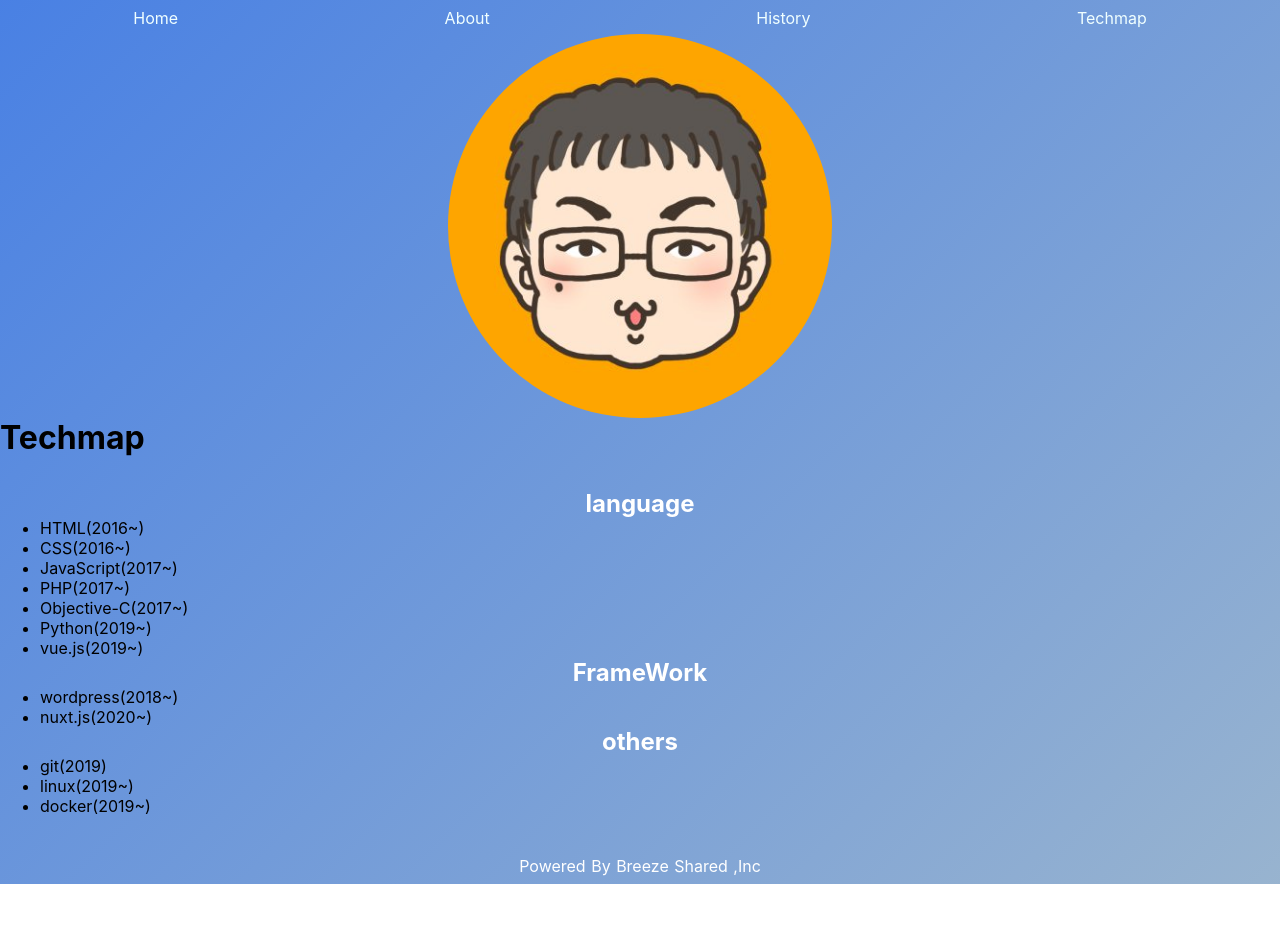
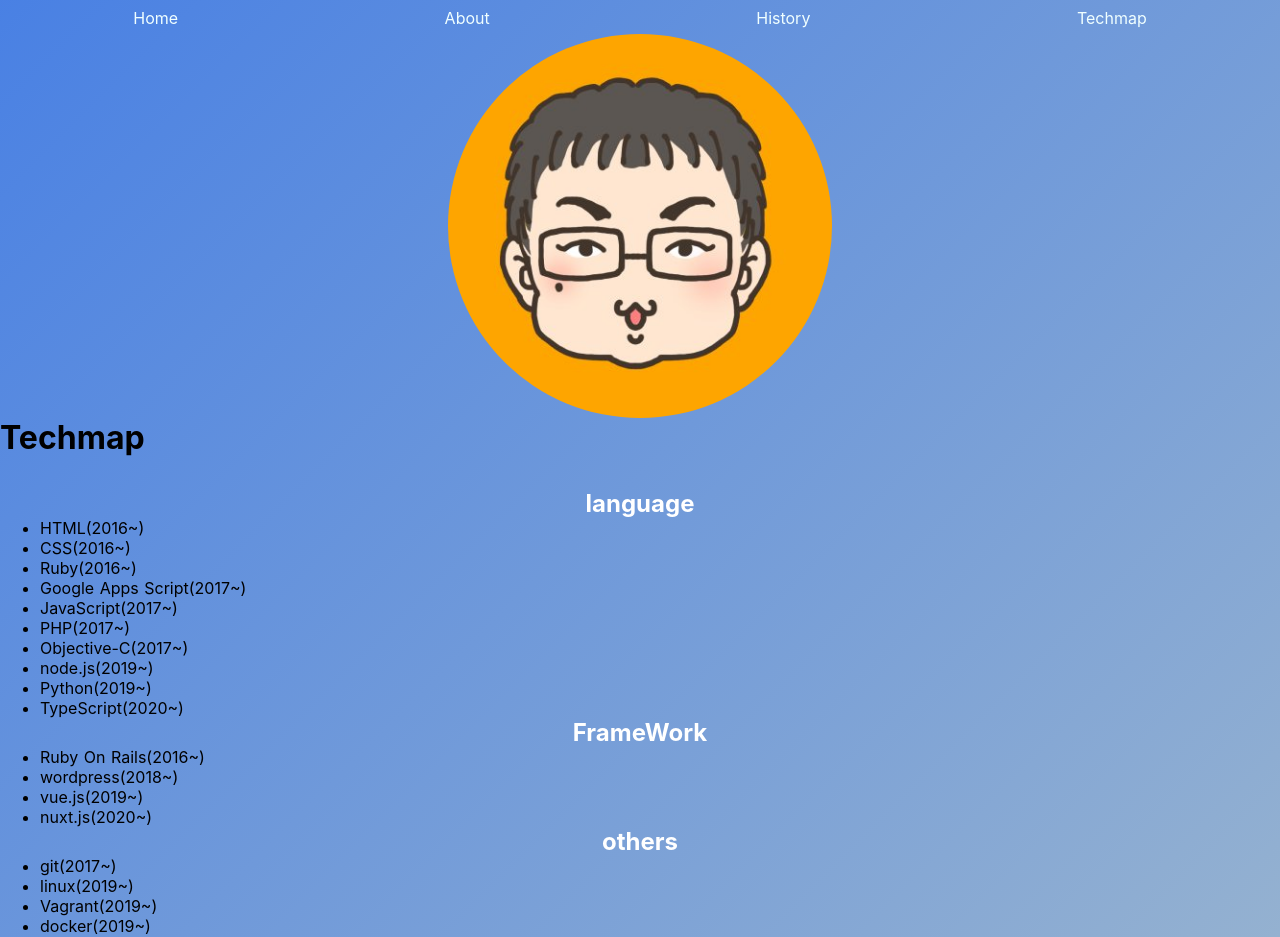
Before and after one commit to bzgwhite/myprofile, a Nuxt app: page /techmap in a window 1280 px wide. Shown: the top 937 px of the page. Before the commit the page ends 884 px from the top, so only its background shows below. Built offline with nearby package versions, Linux system fonts and the light colour scheme.

Commit message:
add my description.

```diff
--- a/pages/about.vue
+++ b/pages/about.vue
@@ -5,15 +5,21 @@
             <logo />
             <h1>What's Black Dragon?</h1>
             <section>
-                <p>BlackDrang born in Japan.</p>
+                <p>BlackDragon born in Japan.</p>
                 <p>Japanese Software Engineer.</p>
-                <p>I belong to a software development company</p>
+                <p>I belong to a software development company.</p>
+                <p>I'd like to become famous developer.</p>
+                <p>I'd like to release a usable app.</p>
+                <p>I'd like to change our life very fun.</p>
             </section>
             <section>
                 <p>I love karaoke.</p>
                 <p>And drink a alcohol.</p>
                 <p>My President is Mr.Soyokaze.</p>
                 <p>Alcohol make me happy!</p>
+                <p>Computer make me happy!</p>
+                <p>Karaoke make me happy!</p>
+                <p>Reading book make me happy!</p>
             </section>
         </main>
         <Footer />
--- a/pages/history.vue
+++ b/pages/history.vue
@@ -11,6 +11,17 @@
                 <li>2018.4 I've change the jobs and become developer</li>
                 <li>2019.X I've 30 years old</li>
                 <li>2020.3 This Portfolio 0.1 release.</li>
+            </ul>
+            <h2>Next generation</h2>
+            <ul>
+                <li>2020.X I will learn machine learning</li>
+                <li>2020.X I will learn DevOps</li>
+                <li>2020.X I will learn MlOps</li>
+                <li>2020.X I will learn Backend more</li>
+                <li>2020.X I will learn Frontend more</li>
+                <li>2020.X I will learn Computer Science more</li>
+                <li>2020.X I will learn IoT</li>
+                <li>2020.X I will learn Fashion</li>
             </ul>
         </main>
         <Footer />
--- a/pages/techmap.vue
+++ b/pages/techmap.vue
@@ -9,22 +9,30 @@
                 <ul>
                     <li>HTML(2016~)</li>
                     <li>CSS(2016~)</li>
+                    <li>Ruby(2016~)</li>
+                    <li>Google Apps Script(2017~)</li>
                     <li>JavaScript(2017~)</li>
                     <li>PHP(2017~)</li>
                     <li>Objective-C(2017~)</li>
+                    <li>node.js(2019~)</li>
                     <li>Python(2019~)</li>
-                    <li>vue.js(2019~)</li>
+                    <li>TypeScript(2020~)</li>
                 </ul>
                 <h2>FrameWork</h2>
                 <ul>
+                    <li>Ruby On Rails(2016~)</li>
                     <li>wordpress(2018~)</li>
+                    <li>vue.js(2019~)</li>
                     <li>nuxt.js(2020~)</li>
                 </ul>
                 <h2>others</h2>
                 <ul>
-                    <li>git(2019)</li>
+                    <li>git(2017~)</li>
                     <li>linux(2019~)</li>
+                    <li>Vagrant(2019~)</li>
                     <li>docker(2019~)</li>
+                    <li>Selenium(2019~)</li>
+                    <li>Google compute engine(2019~)</li>
                 </ul>
             </section>
         </main>
```
